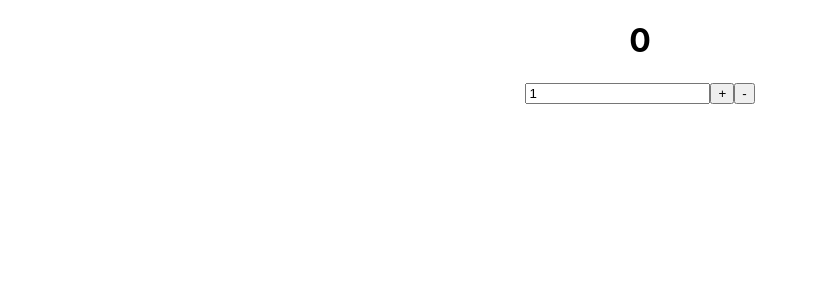
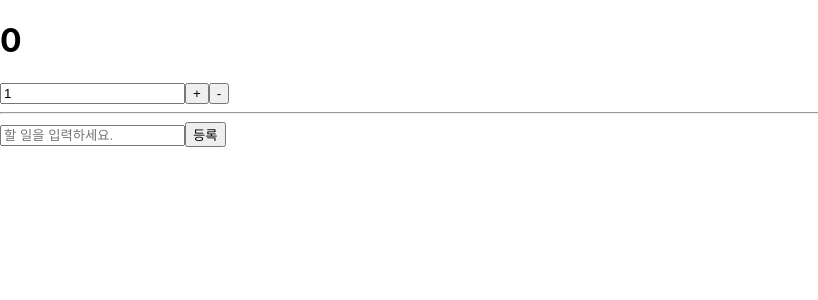
Before and after one commit to yoohyojun/learn-redux, a React (Create React App) app: page / in a window 1280 px wide. Shown: the top 300 px of the page, without its empty margins (0-818 px from the left). Built offline with nearby package versions, Linux system fonts and the light colour scheme.

Commit message:
todos 할일 목록 구현하기

```diff
--- a/src/App.js
+++ b/src/App.js
@@ -1,11 +1,14 @@
 import logo from './logo.svg';
 import './App.css';
 import CounterContainer from "./containers/CounterContainer";
+import TodosContainer from "./containers/TodosContainer";
 
 function App() {
   return (
-    <div className="App">
+    <div>
         <CounterContainer/>
+        <hr/>
+        <TodosContainer/>
     </div>
   );
 }
--- /dev/null
+++ b/src/components/Todos.js
@@ -0,0 +1,58 @@
+import React, { useState } from 'react';
+
+//컴포넌트 최적화를 위하여 React.memo를 사용합니다
+const TodoItem = React.memo(function Todoitem({todo, onToggle}) {
+   return (
+     <li
+         style={{ textDecoration: todo.done ? 'line-through' : 'none' }}
+         onClick = { () => onToggle(todo.id) }
+     >
+         {todo.text}
+     </li>
+   );
+});
+
+
+const TodoList = React.memo(function TodoList({todos, onToggle}) {
+    console.log(todos);
+    return (
+        <ul>
+            {todos.map( todo =>
+                <TodoItem
+                    key={todo.id}
+                    todo={todo}
+                    onToggle={onToggle}/>
+            )}
+        </ul>
+    )
+
+
+
+});
+
+function Todos({todos, onCreate, onToggle}) {
+    //리덕스를 사용한다고 해서 모든 상태를 리덕스에서 관리해야하는 것은 아닙니다.
+    const [text, setText] = useState('');
+    const onChange = e => setText(e.target.value);
+    const onSubmit = e => {
+        e.preventDefault(); // Submit 이벤트 발생 했을 시 새로고침 방지
+        onCreate(text);
+        setText(''); // 인풋 초기화
+    }
+
+    return (
+        <div>
+            <form onSubmit={onSubmit}>
+                <input
+                    value={text}
+                    placeholder="할 일을 입력하세요."
+                    onChange={onChange}
+                />
+                <button type="submit">등록</button>
+            </form>
+            <TodoList todos={todos} onToggle={onToggle}></TodoList>
+        </div>
+    )
+}
+
+export default Todos;
--- /dev/null
+++ b/src/containers/TodosContainer.js
@@ -0,0 +1,18 @@
+import React, { useCallback } from 'react';
+import { useSelector, useDispatch } from 'react-redux';
+import Todos from '../components/Todos';
+import { addTodo, toggleTodo } from '../modules/todos';
+
+function TodosContainer() {
+    // useSelector 에서 꼭 객체를 반환 할 필요는 없습니다.
+    // 한 종류의 값만 조회하고 싶으면 그냥 원하는 값만 바로 반환하면 됩니다.
+    const todos = useSelector(state => state.todos);
+    const dispatch = useDispatch();
+
+    const onCreate = text => dispatch(addTodo(text));
+    const onToggle = useCallback(id => dispatch(toggleTodo(id)), [dispatch]); // 최적화를 위해 useCallback 사용
+
+    return <Todos todos={todos} onCreate={onCreate} onToggle={onToggle} />;
+}
+
+export default TodosContainer;
--- a/src/index.js
+++ b/src/index.js
@@ -7,9 +7,12 @@
 import {createStore} from "redux";
 import rootReducer from "./modules";
 import {Provider} from "react-redux";
+import { composeWithDevTools } from "redux-devtools-extension"; // 리덕스 개발자도구
+
 
 const root = ReactDOM.createRoot(document.getElementById('root'));
-const store = createStore(rootReducer);
+const store = createStore(rootReducer, composeWithDevTools()); // 스토어를 만듭니다.
+// composeWithDevTools 를 사용하여 리덕스 개발자 도구 활성화
 
 root.render(
   <React.StrictMode>
```
